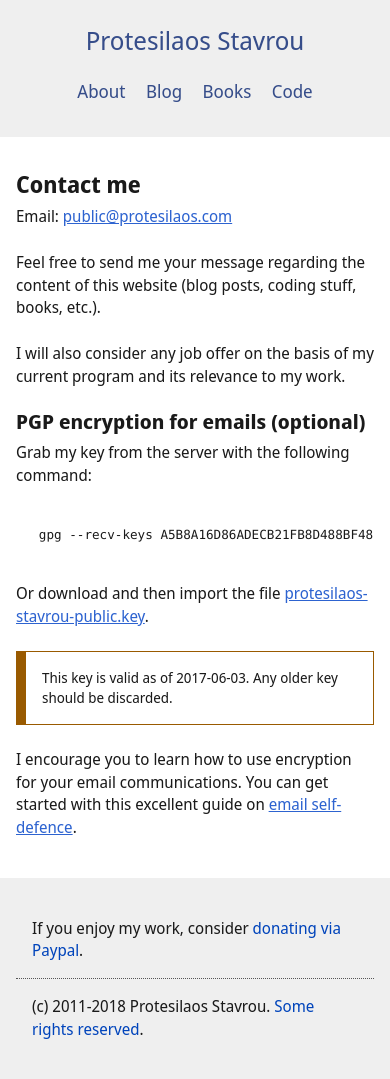
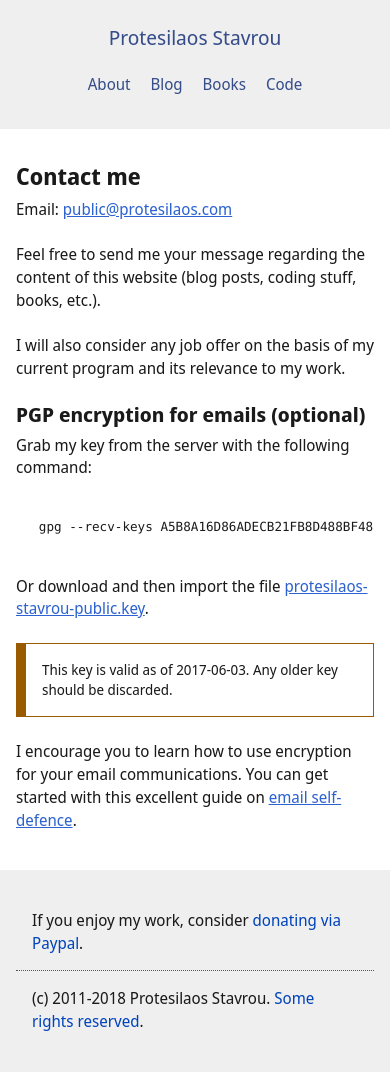
Before and after one commit to protesilaos/protesilaos.github.io, a Jekyll site: the page built from _pages/contact.md, in a window 390 px wide. Built offline with Jekyll 4.4.1, drawn with Linux system fonts in a browser that asks for light colours.

```diff
--- a/_sass/_footer.scss
+++ b/_sass/_footer.scss
@@ -1,7 +1,7 @@
 .footer {
     @extend %clearfix;
 
-    @include desktop {
+    @include tablet {
         background: $brandbg;
     }
 
--- a/_sass/_header.scss
+++ b/_sass/_header.scss
@@ -1,7 +1,7 @@
 .header {
     @extend %clearfix;
 
-    @include desktop {
+    @include tablet {
         background: $brandbg;
     }
 
@@ -20,7 +20,7 @@
         padding: $vertical-rhythm-1 $space-1;
     }
 
-    font-size: $lsize;
+    font-size: $msize;
     text-align: center;
     display: block;
     margin: 0 auto;
@@ -31,7 +31,7 @@
         @include fluid-font-size($xxxlsize);
 
         display: block;
-        font-size: $xxxlsize;
+        font-size: $xlsize;
         padding: 0;
     }
 
```
